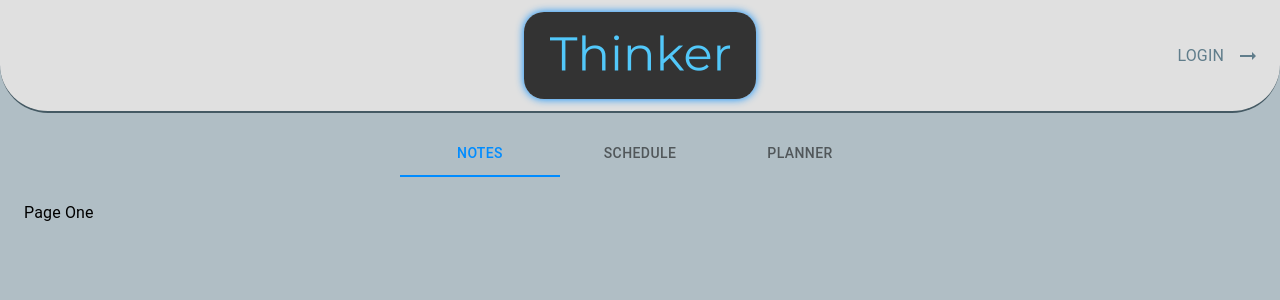
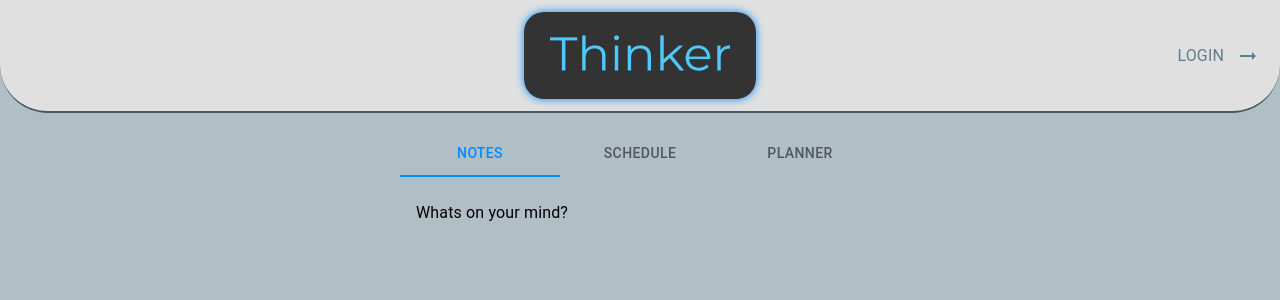
Before and after one commit to christophertalley/Thinker, a React (Create React App) app: page / in a window 1280 px wide. Shown: the top 300 px of the page. Built offline with nearby package versions, Linux system fonts and the light colour scheme.

Commit message:
Worked on text editor for notes

```diff
--- a/package.json
+++ b/package.json
@@ -9,6 +9,8 @@
     "@testing-library/jest-dom": "^4.2.4",
     "@testing-library/react": "^9.5.0",
     "@testing-library/user-event": "^7.2.1",
+    "babel-polyfill": "^6.26.0",
+    "draft-js": "^0.11.6",
     "react": "^16.13.1",
     "react-dom": "^16.13.1",
     "react-router-dom": "^5.2.0",
--- a/src/components/CustomDrawer.js
+++ b/src/components/CustomDrawer.js
@@ -6,6 +6,7 @@ import Tab from '@material-ui/core/Tab';
 import Typography from '@material-ui/core/Typography';
 import Box from '@material-ui/core/Box';
 import { makeStyles, AppBar } from '@material-ui/core';
+import MyTextEditor from './MyTextEditor';
 
 const useStyles = makeStyles(()=>({
     drawer: {
@@ -26,8 +27,8 @@ function TabPanel(props) {
     <div
       role="tabpanel"
       hidden={value !== index}
-        id={`full-width-tabpanel-${index}`}
-        aria-labelledby={`full-width-tab-${index}`}
+      id={`simple-tabpanel-${index}`}
+      aria-labelledby={`simple-tab-${index}`}
       {...other}
     >
       {value === index && (
@@ -47,8 +48,8 @@ function TabPanel(props) {
 
   function a11yProps(index) {
     return {
-      id: `full-width-tab-${index}`,
-      'aria-controls': `full-width-tabpanel-${index}`,
+      id: `simple-tab-${index}`,
+      "aria-controls": `simple-tabpanel-${index}`,
     };
   }
 
@@ -78,14 +79,13 @@ export default function CustomDrawer() {
                 <Tab label="Schedule" />
                 <Tab label="Planner" />
             </Tabs>
-            <AppBar/>
-            <TabPanel value={value} index={0}>
-                Page One
+            <TabPanel value={value} index={0} {...a11yProps(0)}>
+                <MyTextEditor/>
             </TabPanel>
-            <TabPanel value={value} index={1}>
+            <TabPanel value={value} index={1} {...a11yProps(0)}>
                 Page Two
             </TabPanel>
-            <TabPanel value={value} index={2}>
+            <TabPanel value={value} index={2} {...a11yProps(0)}>
                 Page Three
             </TabPanel>
         </>
--- a/src/components/MyTextEditor.js
+++ b/src/components/MyTextEditor.js
@@ -0,0 +1,44 @@
+import React from 'react';
+import {Editor, EditorState} from 'draft-js';
+import 'draft-js/dist/Draft.css';
+import { Typography, makeStyles } from '@material-ui/core';
+
+const useStyles = makeStyles(()=>({
+    textBoxContainer: {
+        margin: "0 auto",
+        width: "35vw",
+        minWidth: "400px",
+
+    }
+}))
+
+export default function MyTextEditor() {
+    const classes = useStyles();
+    const [editorState, setEditorState] = React.useState(
+      EditorState.createEmpty()
+    );
+
+    const editor = React.useRef(null);
+
+    function focusEditor() {
+      editor.current.focus();
+    }
+
+    React.useEffect(() => {
+      focusEditor()
+    }, []);
+    return (
+        <div className={classes.textBoxContainer}>
+            <Typography>
+                Whats on your mind?
+            </Typography>
+            <div onClick={focusEditor}>
+                <Editor
+                ref={editor}
+                editorState={editorState}
+                onChange={editorState => setEditorState(editorState)}
+                />
+            </div>
+      </div>
+    );
+  }
--- a/src/index.js
+++ b/src/index.js
@@ -6,7 +6,7 @@ import * as serviceWorker from './serviceWorker';
 import { Auth0Provider } from "@auth0/auth0-react";
 import config from "./auth_config.json";
 import history from "./utils/history"
-
+import 'babel-polyfill';
 
 const onRedirectCallback = appState => {
   history.push(
```
Also changed, not shown: 1 other file (tests, documents, lock files or other folders). Lines whose indentation alone changed are shown as unchanged.
